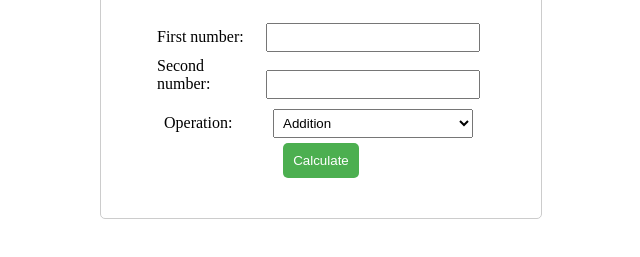
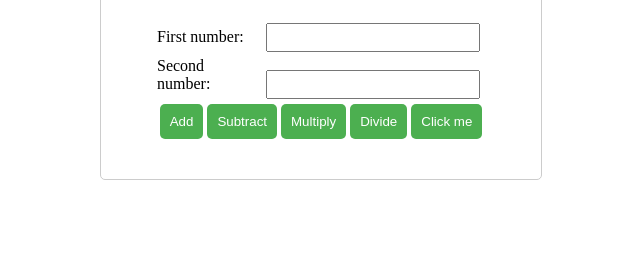
Before and after one commit to anirudhjoshi97/joshi.js, a website with bundled scripts: page index.html in a window 1280 px wide. Shown: the part 111-368 px from the top of the page, without its empty margins (319-959 px from the left). Built offline with nearby package versions, Linux system fonts and the light colour scheme.

Commit message:
new code for better understadning

```diff
--- a/index.html
+++ b/index.html
@@ -1,4 +1,4 @@
-<!DOCTYPE html>
+<!-- <!DOCTYPE html>
 <html>
 <head>
   <title>Simple Calculator</title>
@@ -22,7 +22,42 @@
         <option value="/">Division</option>
       </select>
       <br>
-      <button type="button" onclick="calculate()">Calculate</button>
+      <button type = "button" onclick= "alert(calculate())">calculate</button>
+      <button type = "button" onclick= "alert(calculate())">calculate</button>
+      <button type = "button" onclick= "alert(calculate())">calculate</button>
+      <button type = "button" onclick= "alert(calculate())">calculate</button>
+      <button onclick="alert('great to see that you are calculating')">Click me</button>
+    </form>
+    <div id="add"></div>
+    <div id="sub"></div>
+    <div id="mul"></div>
+    <div id="div"></div>
+  </div>
+  <script src="script.js"></script>
+
+</body>
+</html> -->
+<!DOCTYPE html>
+<html>
+<head>
+  <title>Simple Calculator</title>
+  <link rel="stylesheet" href="style.css">
+</head>
+<body>
+  <div class="calculator">
+    <h1>Simple Calculator</h1>
+    <form>
+      <label for="first-number">First number:</label>
+      <input type="text" id="first-number" name="first-number">
+      <br>
+      <label for="second-number">Second number:</label>
+      <input type="text" id="second-number" name="second-number">
+      <br>
+      <button type="button" onclick="calculate('+')">Add</button>
+      <button type="button" onclick="calculate('-')">Subtract</button>
+      <button type="button" onclick="calculate('*')">Multiply</button>
+      <button type="button" onclick="calculate('/')">Divide</button>
+      <button onclick="alert('Great to see that you are calculating!')">Click me</button>
     </form>
     <div id="result"></div>
   </div>
--- a/script.js
+++ b/script.js
@@ -1,96 +1,120 @@
-//function addthreenumbers(a,b,c) {
+// //function addthreenumbers(a,b,c) {
 
-//    return a+b+c;
-//}
-//d = addthreenumbers(10,20,30);
+// //    return a+b+c;
+// //}
+// //d = addthreenumbers(10,20,30);
 
-//console.log(d);
+// //console.log(d);
 
-//if (9>10) {
-//    console.log ("good day");
-//} else if (10<11){
- //   console.log("this is also nice")
-//}
+// //if (9>10) {
+// //    console.log ("good day");
+// //} else if (10<11){
+//  //   console.log("this is also nice")
+// //}
 
-//else {
- //   console.log ("this is wrong")
-//}
-//if (10>11) {
-  //  e = addthreenumbers(10,20,30);
-   // console.log(e);
-//} else {
- //   console.log("the function is wrong");
-//}
+// //else {
+//  //   console.log ("this is wrong")
+// //}
+// //if (10>11) {
+//   //  e = addthreenumbers(10,20,30);
+//    // console.log(e);
+// //} else {
+//  //   console.log("the function is wrong");
+// //}
 
-// function multiplication(a, b) {
-//     return a * b;
+// // function multiplication(a, b) {
+// //     return a * b;
+// //   }
+
+// //   function subtraction(a, b) {
+// //     return a - b;
+// //   }
+
+// //   function division(a, b) {
+// //     return a / b;
+// //   }
+
+// //   function addition(a, b) {
+// //     return a + b;
+// //   }
+
+// //   const prompt = require("prompt-sync")();
+
+// //   const firstNumber = parseFloat(prompt("Please enter your first number: "));
+// //   const secondNumber = parseFloat(prompt("Please enter your second number: "));
+
+// //   if (isNaN(firstNumber) || isNaN(secondNumber)) {
+// //     console.log("Please enter valid numbers!");
+// //   } else {
+// //     const operation = prompt(
+// //       "Please enter the operation you want to perform (+, -, *, /): "
+// //     );
+
+// //     let result;
+
+// //     switch (operation) {
+// //       case "+":
+// //         result = addition(firstNumber, secondNumber);
+// //         console.log(result);
+// //         break;
+// //       case "-":
+// //         result = subtraction(firstNumber, secondNumber);
+// //         console.log(result);
+// //         break;
+// //       case "*":
+// //         result = multiplication(firstNumber, secondNumber);
+// //         console.log(result);
+// //         break;
+// //       case "/":
+// //         result = division(firstNumber, secondNumber);
+// //         console.log(result);
+// //         break;
+// //       default:
+// //         console.log("Invalid operation!");
+// //         break;
+// //     }
+// //   }
+// //
+
+// function calculate() {
+//   var firstNumber = parseFloat(document.getElementById("first-number").value);
+//   var secondNumber = parseFloat(document.getElementById("second-number").value);
+//   var operation = document.getElementById("operation").value;
+
+//   if (operation === "+") {
+//     var result = firstNumber + secondNumber;
+//     document.getElementById("add").innerHTML = alert(result);
+//   } else if (operation === "-") {
+//     var result = firstNumber - secondNumber;
+//     document.getElementById("sub").innerHTML = alert(result);
+//   } else if (operation === "*") {
+//     var result = firstNumber * secondNumber;
+//     document.getElementById("mul").innerHTML = alert(result);
+//   } else if (operation === "/") {
+//     var result = firstNumber / secondNumber;
+//     document.getElementById("div").innerHTML = alert(result);
+//   } else {
+//     alert("Invalid operation");
 //   }
-
-//   function subtraction(a, b) {
-//     return a - b;
-//   }
-
-//   function division(a, b) {
-//     return a / b;
-//   }
-
-//   function addition(a, b) {
-//     return a + b;
-//   }
-
-//   const prompt = require("prompt-sync")();
-
-//   const firstNumber = parseFloat(prompt("Please enter your first number: "));
-//   const secondNumber = parseFloat(prompt("Please enter your second number: "));
-
-//   if (isNaN(firstNumber) || isNaN(secondNumber)) {
-//     console.log("Please enter valid numbers!");
-//   } else {
-//     const operation = prompt(
-//       "Please enter the operation you want to perform (+, -, *, /): "
-//     );
-
-//     let result;
-
-//     switch (operation) {
-//       case "+":
-//         result = addition(firstNumber, secondNumber);
-//         console.log(result);
-//         break;
-//       case "-":
-//         result = subtraction(firstNumber, secondNumber);
-//         console.log(result);
-//         break;
-//       case "*":
-//         result = multiplication(firstNumber, secondNumber);
-//         console.log(result);
-//         break;
-//       case "/":
-//         result = division(firstNumber, secondNumber);
-//         console.log(result);
-//         break;
-//       default:
-//         console.log("Invalid operation!");
-//         break;
-//     }
-//   }
-function calculate() {
+// }
+function calculate(operation) {
   var firstNumber = parseFloat(document.getElementById("first-number").value);
   var secondNumber = parseFloat(document.getElementById("second-number").value);
-  var operation = document.getElementById("operation").value;
   var result;
 
   if (operation === "+") {
     result = firstNumber + secondNumber;
+    document.getElementById("result").innerHTML = "Result: " + result;
   } else if (operation === "-") {
     result = firstNumber - secondNumber;
+    document.getElementById("result").innerHTML = "Result: " + result;
   } else if (operation === "*") {
     result = firstNumber * secondNumber;
+    document.getElementById("result").innerHTML = "Result: " + result;
   } else if (operation === "/") {
     result = firstNumber / secondNumber;
+    document.getElementById("result").innerHTML = "Result: " + result;
   } else {
     alert("Invalid operation");
   }
-
-  document.getElementById("result").innerHTML = result;
 }
```
